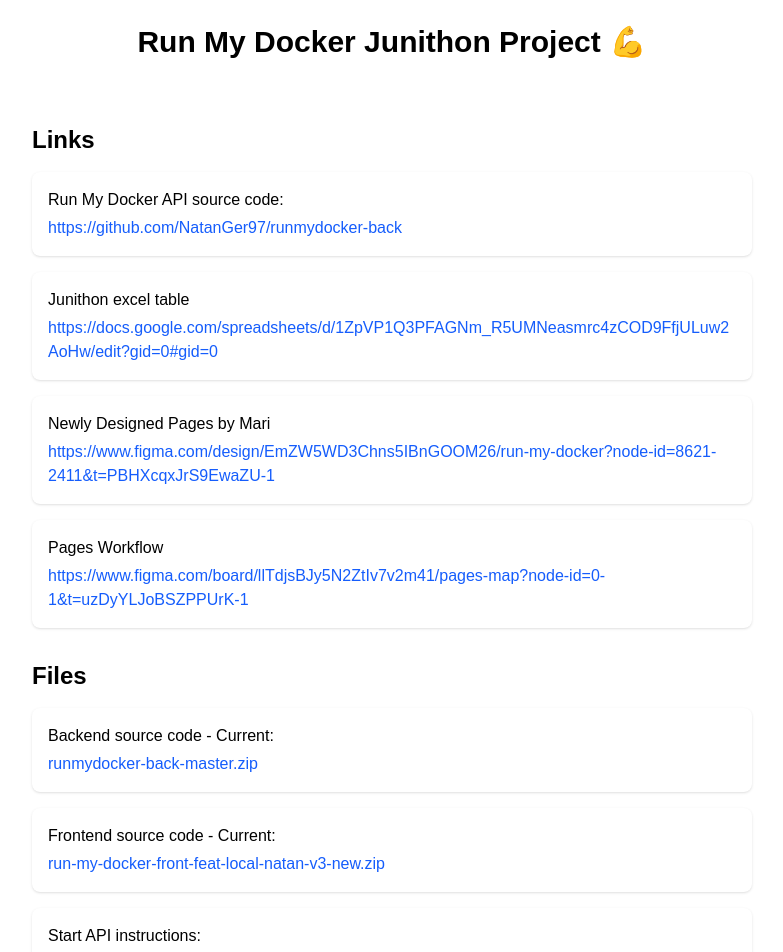
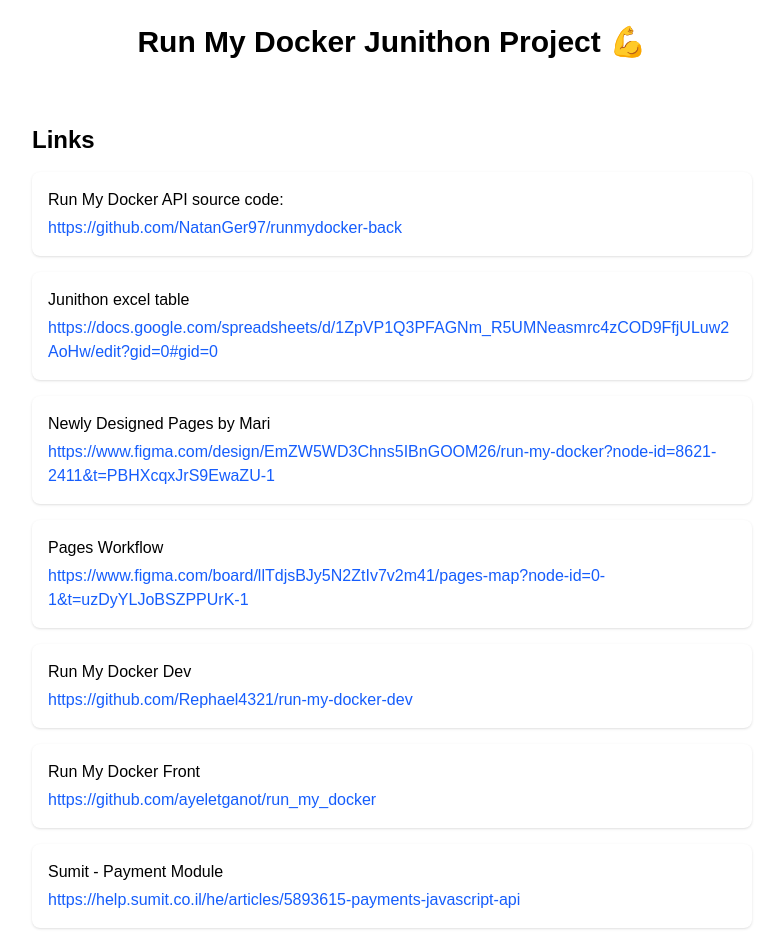
Before and after one commit to Rephael4321/run-my-docker-resources, a Next.js app: page / in a window 1280 px wide. Shown: the top 952 px of the page, without its empty margins (248-1031 px from the left). Built offline with nearby package versions, Linux system fonts and the light colour scheme.

Commit message:
added links

```diff
--- a/src/app/page.js
+++ b/src/app/page.js
@@ -48,6 +48,39 @@
             className="text-blue-600 hover:underline break-words"
           >
             https://www.figma.com/board/llTdjsBJy5N2ZtIv7v2m41/pages-map?node-id=0-1&t=uzDyYLJoBSZPPUrK-1
+          </a>
+        </li>
+        <li className="bg-white shadow p-4 rounded-lg">
+          <p className="font-medium mb-1">Run My Docker Dev</p>
+          <a
+            href="https://github.com/Rephael4321/run-my-docker-dev"
+            target="_blank"
+            rel="noopener noreferrer"
+            className="text-blue-600 hover:underline break-words"
+          >
+            https://github.com/Rephael4321/run-my-docker-dev
+          </a>
+        </li>
+        <li className="bg-white shadow p-4 rounded-lg">
+          <p className="font-medium mb-1">Run My Docker Front</p>
+          <a
+            href="https://github.com/ayeletganot/run_my_docker"
+            target="_blank"
+            rel="noopener noreferrer"
+            className="text-blue-600 hover:underline break-words"
+          >
+            https://github.com/ayeletganot/run_my_docker
+          </a>
+        </li>
+        <li className="bg-white shadow p-4 rounded-lg">
+          <p className="font-medium mb-1">Sumit - Payment Module</p>
+          <a
+            href="https://help.sumit.co.il/he/articles/5893615-payments-javascript-api"
+            target="_blank"
+            rel="noopener noreferrer"
+            className="text-blue-600 hover:underline break-words"
+          >
+            https://help.sumit.co.il/he/articles/5893615-payments-javascript-api
           </a>
         </li>
       </ul>
```
